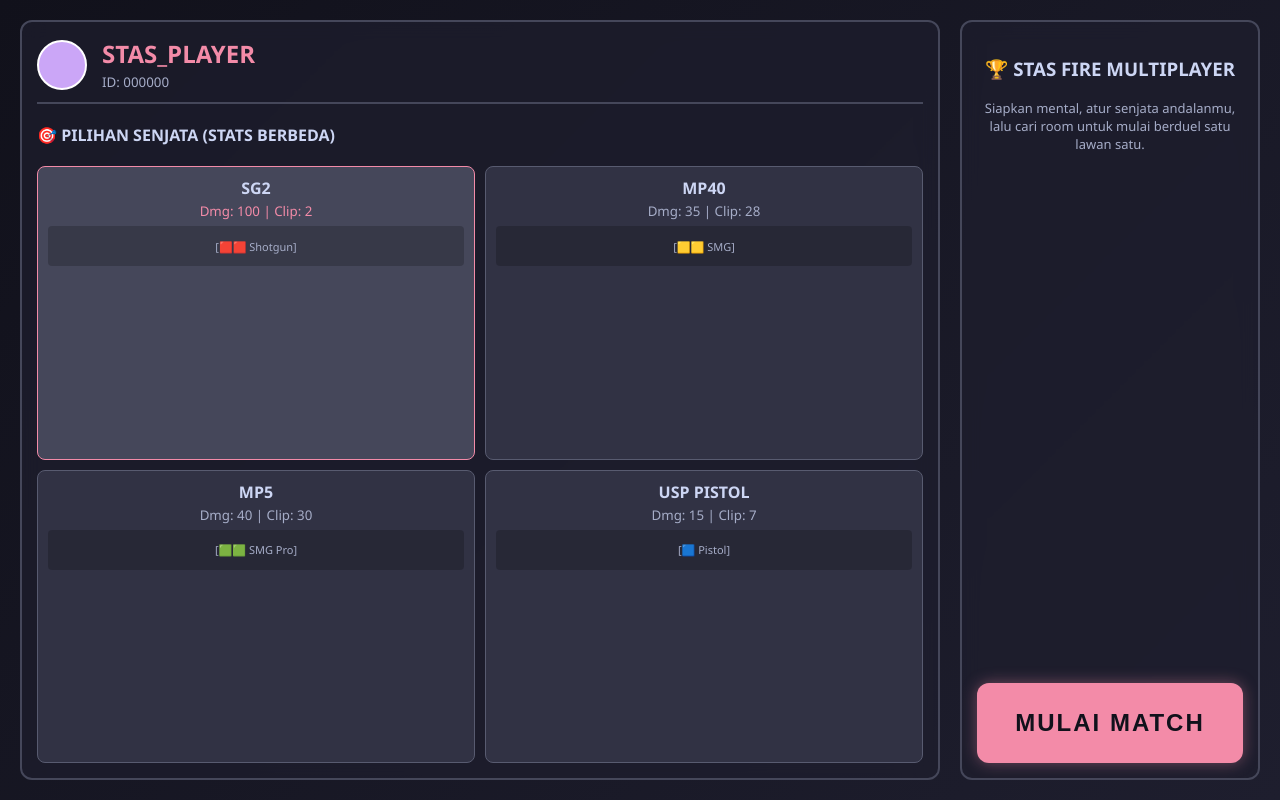
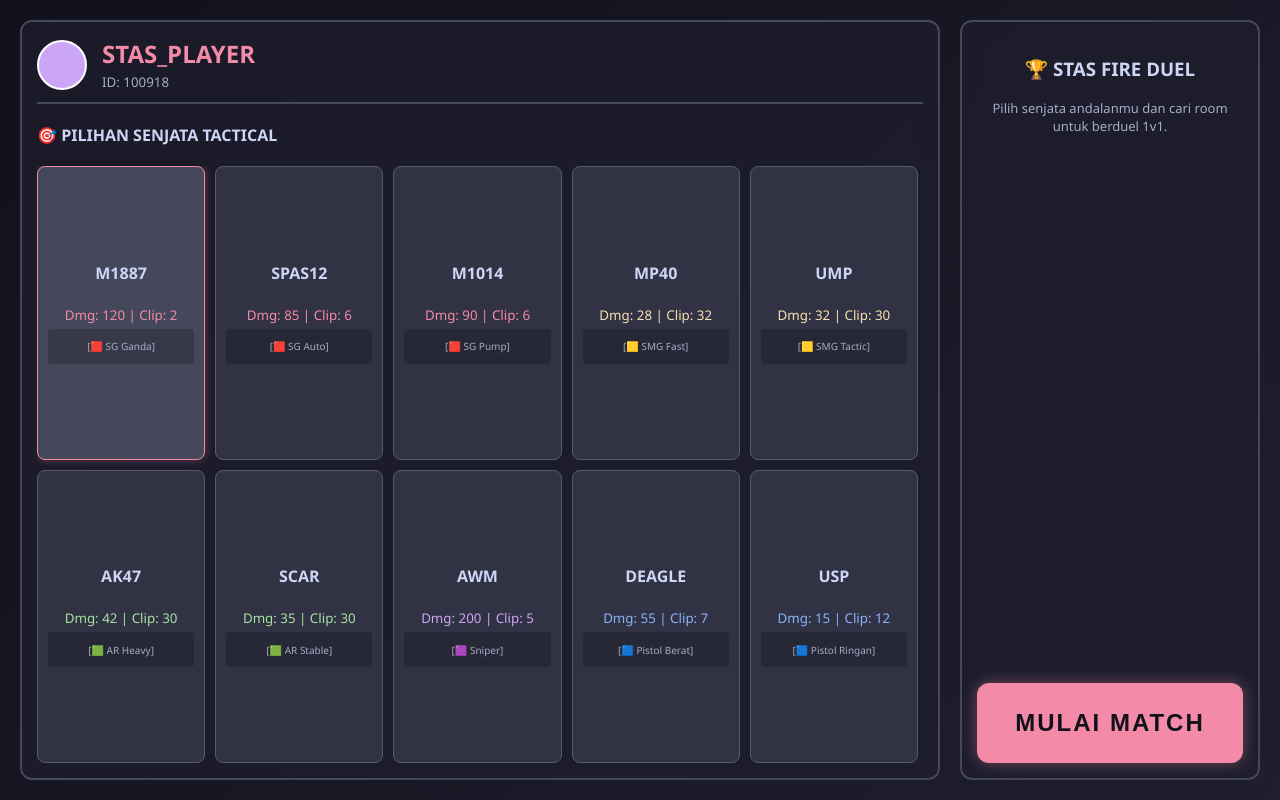
Before and after one commit to mlf167937-svg/stas, a Flask app: page /games/3d in a window 1280 px wide. Run offline with Flask 3, Linux system fonts and the light colour scheme; the visitor is signed in with stand-in values (Sample User, id 1); some libraries are stand-ins or nearby versions.

Commit message:
Update game_3d.html

```diff
--- a/templates/game_3d.html
+++ b/templates/game_3d.html
@@ -17,48 +17,47 @@
 
     #game-canvas { width: 100%; height: 100%; display: block; }
 
-    /* ─── STYLE MENU LOBBY UTAMA ──────────────────────────────── */
+    /* ─── KEKERAN (CROSSHAIR) DI TENGAH LAYAR ─── */
+    #crosshair { position: absolute; top: 50%; left: 50%; transform: translate(-50%, -50%); width: 24px; height: 24px; border: 2px solid rgba(255, 255, 255, 0.5); border-radius: 50%; pointer-events: none; z-index: 400; display: none; }
+    #crosshair::before, #crosshair::after { content: ''; position: absolute; background-color: rgba(255, 255, 255, 0.8); }
+    #crosshair::before { width: 2px; height: 6px; top: -10px; left: 50%; transform: translateX(-50%); }
+    #crosshair::after { width: 6px; height: 2px; left: -10px; top: 50%; transform: translateY(-50%); }
+
+    /* ─── STYLE MENU LOBBY UTAMA ─── */
     #lobby-container { position: absolute; top: 0; left: 0; width: 100%; height: 100%; z-index: 100; display: flex; background: linear-gradient(135deg, #11111b 0%, #1e1e2e 100%); color: #cdd6f4; padding: 20px; gap: 20px; }
     .lobby-panel { background: rgba(30, 30, 46, 0.7); border: 2px solid #45475a; border-radius: 12px; padding: 15px; display: flex; flex-direction: column; backdrop-filter: blur(10px); }
 
-    /* Bagian Kiri: Profil & Senjata */
     #panel-kiri { flex: 1; gap: 15px; }
     .profile-box { border-bottom: 2px solid #45475a; padding-bottom: 10px; display: flex; align-items: center; gap: 15px; }
     .avatar { width: 50px; height: 50px; background: #cba6f7; border-radius: 50%; border: 2px solid #fff; }
 
-    /* Galeri Senjata */
-    .weapon-gallery { flex: 1; display: grid; grid-template-columns: repeat(2, 1fr); gap: 10px; overflow-y: auto; }
-    .weapon-card { background: #313244; border: 1px solid #585b70; border-radius: 8px; padding: 10px; text-align: center; cursor: pointer; transition: 0.2s; }
-    .weapon-card:hover, .weapon-card.selected { border-color: #f38ba8; background: #45475a; }
-    .weapon-preview-mesh { height: 40px; background: rgba(0,0,0,0.2); margin-top: 5px; border-radius: 4px; display: flex; align-items: center; justify-content: center; font-size: 11px; color: #a6adc8; }
+    /* Galeri 10 Senjata */
+    .weapon-gallery { flex: 1; display: grid; grid-template-columns: repeat(auto-fit, minmax(140px, 1fr)); gap: 10px; overflow-y: auto; padding-right: 5px; }
+    .weapon-card { background: #313244; border: 1px solid #585b70; border-radius: 8px; padding: 10px; text-align: center; cursor: pointer; transition: 0.2s; display: flex; flex-direction: column; justify-content: center;}
+    .weapon-card:hover, .weapon-card.selected { border-color: #f38ba8; background: #45475a; box-shadow: 0 0 10px rgba(243, 139, 168, 0.3);}
+    .weapon-preview-mesh { height: 35px; background: rgba(0,0,0,0.2); margin-top: 5px; border-radius: 4px; display: flex; align-items: center; justify-content: center; font-size: 10px; color: #a6adc8; }
 
-    /* Bagian Kanan: Tombol Start / Room */
     #panel-kanan { width: 300px; justify-content: space-between; align-items: center; text-align: center; }
     .btn-start { width: 100%; height: 80px; background: #f38ba8; color: #11111b; font-size: 24px; font-weight: bold; border: none; border-radius: 12px; cursor: pointer; text-transform: uppercase; letter-spacing: 2px; box-shadow: 0 0 15px rgba(243, 139, 168, 0.4); }
     .btn-start:hover { background: #f5c2e7; }
 
-    /* Pop-up Cari Room (Modal) */
     .modal-overlay { position: fixed; top:0; left:0; width:100%; height:100%; background: rgba(0,0,0,0.8); z-index: 200; display: none; align-items: center; justify-content: center; }
     .modal-content { background: #1e1e2e; border: 2px solid #cba6f7; padding: 25px; border-radius: 12px; text-align: center; width: 350px; }
-    .room-input { width: 100%; padding: 12px; border-radius: 6px; border: 1px solid #45475a; background: #313244; color: white; text-align: center; font-size: 16px; margin-bottom: 15px; }
+    .room-input { width: 100%; padding: 12px; border-radius: 6px; border: 1px solid #45475a; background: #313244; color: white; text-align: center; font-size: 16px; margin-bottom: 15px; outline: none;}
 
-    /* ─── KONTROL MOBILE IN-GAME ONSCREEN UI ───────────────────── */
+    /* ─── KONTROL MOBILE IN-GAME ONSCREEN UI ─── */
     #mobile-hud { position: absolute; top: 0; left: 0; width: 100%; height: 100%; z-index: 50; display: none; pointer-events: none; }
     .touch-area { position: absolute; pointer-events: auto; }
 
-    /* Analog Kiri */
     #joystick-container { left: 40px; bottom: 40px; width: 120px; height: 120px; background: rgba(255,255,255,0.05); border: 2px solid rgba(255,255,255,0.2); border-radius: 50%; display: flex; align-items: center; justify-content: center; }
     #joystick-knob { width: 50px; height: 50px; background: rgba(255,255,255,0.4); border-radius: 50%; }
 
-    /* Tombol Gloowall Kiri Tengah */
     #btn-gloo-mobile { left: 40px; bottom: 180px; width: 65px; height: 65px; background: rgba(137, 180, 250, 0.4); border: 2px solid #89b4fa; border-radius: 50%; display: flex; align-items: center; justify-content: center; font-weight: bold; color: white; }
-
-    /* Tombol Tembak Kanan & Aksi */
     #btn-shoot-mobile { right: 50px; bottom: 80px; width: 90px; height: 90px; background: rgba(243, 139, 168, 0.4); border: 3px solid #f38ba8; border-radius: 50%; display: flex; align-items: center; justify-content: center; font-size: 28px; }
     #btn-jump-mobile { right: 160px; bottom: 40px; width: 55px; height: 55px; background: rgba(255,255,255,0.15); border: 2px solid #fff; border-radius: 50%; display: flex; align-items: center; justify-content: center; color: white; font-weight: bold; }
     #btn-crouch-mobile { right: 160px; bottom: 110px; width: 55px; height: 55px; background: rgba(255,255,255,0.15); border: 2px solid #fff; border-radius: 50%; display: flex; align-items: center; justify-content: center; color: white; font-weight: bold; }
+    #btn-heal-mobile { right: 230px; bottom: 40px; width: 55px; height: 55px; background: rgba(166, 227, 161, 0.4); border: 2px solid #a6e3a1; border-radius: 50%; display: flex; align-items: center; justify-content: center; font-size: 20px; }
 
-    /* HUD Info Atas */
     #top-hud { position: absolute; top: 15px; left: 15px; color: white; z-index: 60; background: rgba(0,0,0,0.5); padding: 8px 15px; border-radius: 6px; font-size: 14px; pointer-events: none; display: none; }
   </style>
   <script src="https://cdnjs.cloudflare.com/ajax/libs/three.js/r128/three.min.js"></script>
@@ -68,7 +67,7 @@
 
   <div id="rotate-warning">
     <h2>🔄 SILAKAN PUTAR HP ANDA</h2>
-    <p>Game ini wajib dimainkan dalam mode Landscape (Miring) agar kontrol analog & tombol nyaman digunakan.</p>
+    <p>Game ini wajib dimainkan dalam mode Landscape (Miring).</p>
   </div>
 
   <div id="lobby-container">
@@ -81,31 +80,25 @@
         </div>
       </div>
 
-      <h4 style="margin: 5px 0;">🎯 PILIHAN SENJATA (STATS BERBEDA)</h4>
+      <h4 style="margin: 5px 0;">🎯 PILIHAN SENJATA TACTICAL</h4>
       <div class="weapon-gallery">
-        <div class="weapon-card selected" onclick="selectLobbyWeapon('SG2')">
-          <strong>SG2</strong><br><small style="color:#f38ba8;">Dmg: 100 | Clip: 2</small>
-          <div class="weapon-preview-mesh">[🟥🟥 Shotgun]</div>
-        </div>
-        <div class="weapon-card" onclick="selectLobbyWeapon('MP40')">
-          <strong>MP40</strong><br><small style="color:#a6adc8;">Dmg: 35 | Clip: 28</small>
-          <div class="weapon-preview-mesh">[🟨🟨 SMG]</div>
-        </div>
-        <div class="weapon-card" onclick="selectLobbyWeapon('MP5')">
-          <strong>MP5</strong><br><small style="color:#a6adc8;">Dmg: 40 | Clip: 30</small>
-          <div class="weapon-preview-mesh">[🟩🟩 SMG Pro]</div>
-        </div>
-        <div class="weapon-card" onclick="selectLobbyWeapon('PISTOL')">
-          <strong>USP PISTOL</strong><br><small style="color:#a6adc8;">Dmg: 15 | Clip: 7</small>
-          <div class="weapon-preview-mesh">[🟦 Pistol]</div>
-        </div>
+        <div class="weapon-card selected" onclick="selectLobbyWeapon('M1887')"><strong>M1887</strong><br><small style="color:#f38ba8;">Dmg: 120 | Clip: 2</small><div class="weapon-preview-mesh">[🟥 SG Ganda]</div></div>
+        <div class="weapon-card" onclick="selectLobbyWeapon('SPAS12')"><strong>SPAS12</strong><br><small style="color:#f38ba8;">Dmg: 85 | Clip: 6</small><div class="weapon-preview-mesh">[🟥 SG Auto]</div></div>
+        <div class="weapon-card" onclick="selectLobbyWeapon('M1014')"><strong>M1014</strong><br><small style="color:#f38ba8;">Dmg: 90 | Clip: 6</small><div class="weapon-preview-mesh">[🟥 SG Pump]</div></div>
+        <div class="weapon-card" onclick="selectLobbyWeapon('MP40')"><strong>MP40</strong><br><small style="color:#f9e2af;">Dmg: 28 | Clip: 32</small><div class="weapon-preview-mesh">[🟨 SMG Fast]</div></div>
+        <div class="weapon-card" onclick="selectLobbyWeapon('UMP')"><strong>UMP</strong><br><small style="color:#f9e2af;">Dmg: 32 | Clip: 30</small><div class="weapon-preview-mesh">[🟨 SMG Tactic]</div></div>
+        <div class="weapon-card" onclick="selectLobbyWeapon('AK47')"><strong>AK47</strong><br><small style="color:#a6e3a1;">Dmg: 42 | Clip: 30</small><div class="weapon-preview-mesh">[🟩 AR Heavy]</div></div>
+        <div class="weapon-card" onclick="selectLobbyWeapon('SCAR')"><strong>SCAR</strong><br><small style="color:#a6e3a1;">Dmg: 35 | Clip: 30</small><div class="weapon-preview-mesh">[🟩 AR Stable]</div></div>
+        <div class="weapon-card" onclick="selectLobbyWeapon('AWM')"><strong>AWM</strong><br><small style="color:#cba6f7;">Dmg: 200 | Clip: 5</small><div class="weapon-preview-mesh">[🟪 Sniper]</div></div>
+        <div class="weapon-card" onclick="selectLobbyWeapon('DESERT_EAGLE')"><strong>DEAGLE</strong><br><small style="color:#89b4fa;">Dmg: 55 | Clip: 7</small><div class="weapon-preview-mesh">[🟦 Pistol Berat]</div></div>
+        <div class="weapon-card" onclick="selectLobbyWeapon('USP')"><strong>USP</strong><br><small style="color:#89b4fa;">Dmg: 15 | Clip: 12</small><div class="weapon-preview-mesh">[🟦 Pistol Ringan]</div></div>
       </div>
     </div>
 
     <div id="panel-kanan" class="lobby-panel">
       <div>
-        <h3>🏆 STAS FIRE MULTIPLAYER</h3>
-        <p style="font-size: 13px; color:#a6adc8;">Siapkan mental, atur senjata andalanmu, lalu cari room untuk mulai berduel satu lawan satu.</p>
+        <h3>🏆 STAS FIRE DUEL</h3>
+        <p style="font-size: 13px; color:#a6adc8;">Pilih senjata andalanmu dan cari room untuk berduel 1v1.</p>
       </div>
       <button class="btn-start" id="btn-open-match">Mulai Match</button>
     </div>
@@ -123,20 +116,21 @@
     </div>
   </div>
 
-  <div id="top-hud">
-    Room: <span id="ui-room-text">-</span> | Status: <span id="ui-status">Di Arena</span>
-  </div>
+  <div id="top-hud">Room: <span id="ui-room-text">-</span> | Status: <span id="ui-status">Di Arena</span></div>
 
   <div id="mobile-hud">
     <div class="touch-area" id="joystick-container"><div id="joystick-knob"></div></div>
-    <div class="touch-area" id="btn-gloo-mobile">🛡️ WALL</div>
+    <div class="touch-area" id="btn-gloo-mobile">🛡️</div>
     <div class="touch-area" id="btn-shoot-mobile">💥</div>
     <div class="touch-area" id="btn-jump-mobile">🦘</div>
     <div class="touch-area" id="btn-crouch-mobile">🧱</div>
+    <div class="touch-area" id="btn-heal-mobile">💉</div>
   </div>
 
+  <div id="crosshair"></div>
   <canvas id="game-canvas"></canvas>
 
+  <script>document.getElementById('player-uid').innerText = Math.floor(100000 + Math.random() * 900000);</script>
   <script src="{{ url_for('static', filename='js/game_3d.js') }}"></script>
 </body>
 </html>
```
